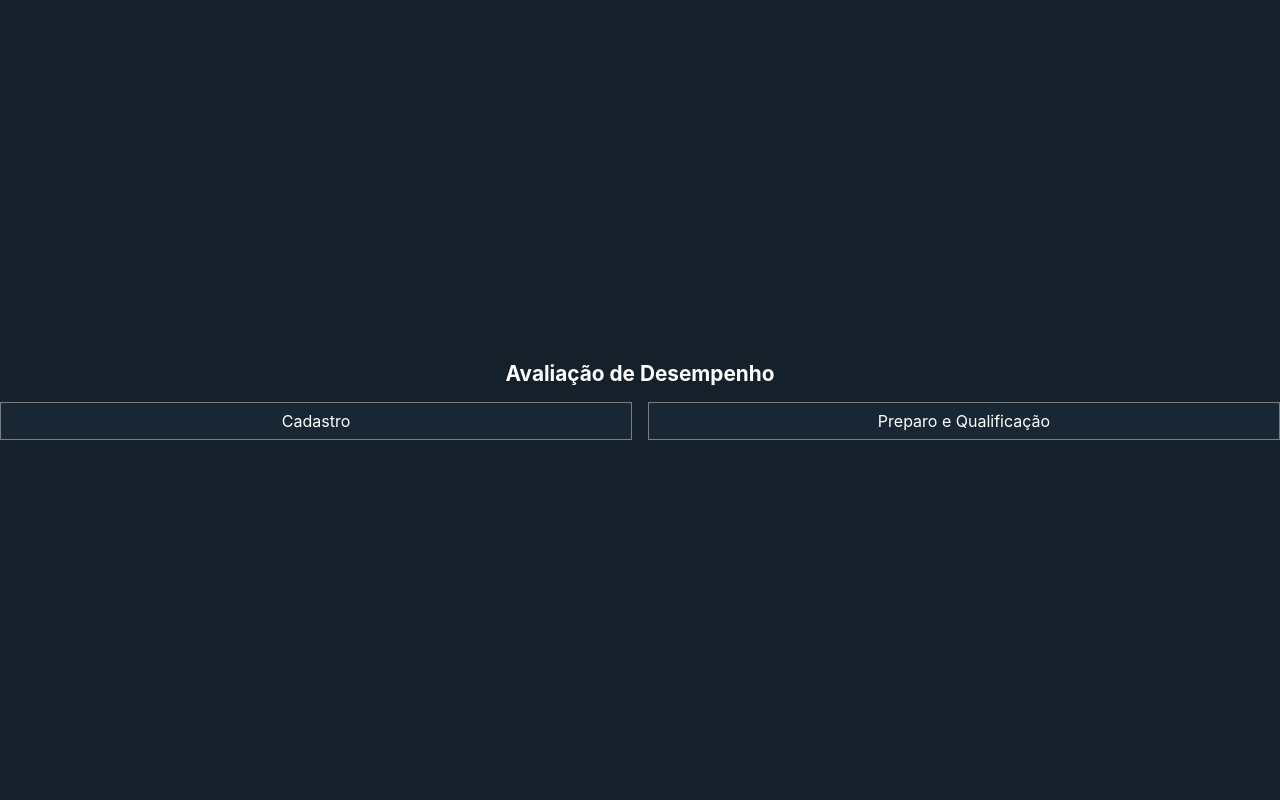
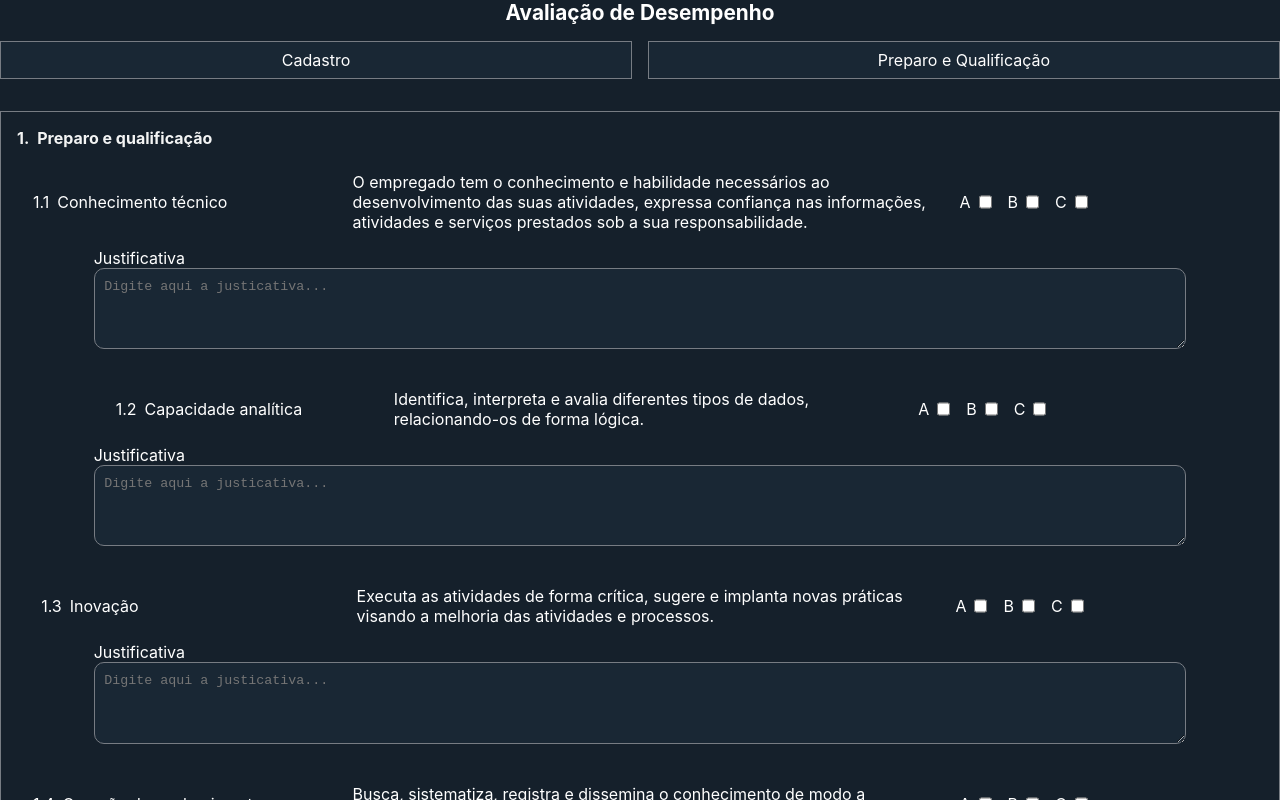
Before and after one commit to Leandro-Frota/appAvaliacaoDesempenho, a React (Create React App) app: page / in a window 1280 px wide. Both pictures are taken after a click on the element "Preparo e Qualificação". Shown: the top 800 px of the page. Built offline with nearby package versions, Linux system fonts and the light colour scheme.

Commit message:
Add button to open and close components

```diff
--- a/src/App.css
+++ b/src/App.css
@@ -9,12 +9,11 @@
 .app{
   background-color: #15202B;
   width: 100%;
-  height: 100vh;
+  height: 100%;
   display: flex;
   flex-direction: column;
   justify-content: center;
   /* align-items: center; */
-  /* height: 100vh; */
 
 }
 
--- a/src/App.js
+++ b/src/App.js
@@ -14,10 +14,15 @@
   const [registration,setRegistration] = useState("")
   const [management,setManagement] = useState("")
   const [listEmploy, setListEmploy] = useState([])
-  const [displayShow,setDisplayShow] = useState("none")
+  const [displayRegister,setDisplayRegister] = useState("none")
+  const [displayPrepareQualificacion, setPrepareQualificacion] = useState("none")
+
+  // console.log(displayPrepareQualificacion)
+  console.log(displayRegister)
 
 
-  // console.log(name, office, registration, management, displayShow)
+
+  console.log(name, office, registration, management,listEmploy)
 
 
 
@@ -43,14 +48,24 @@
 
 }
 
-function toggle(){
-  if(displayShow === "none"){
-    setDisplayShow("")
+function toggleRegister(){
+  if(displayRegister === "none" ){
+    setPrepareQualificacion("none")
+    setDisplayRegister("")
   }else{
-    setDisplayShow("none")
+    setDisplayRegister("none")
+  }
+
+}
+
+function togglePrepQual(){
+  if(displayPrepareQualificacion === "none" ){
+    setDisplayRegister("none")
+    setPrepareQualificacion("")
+  }else{
+    setPrepareQualificacion("none")
   }
 }
-
 
 
   return (
@@ -58,11 +73,11 @@
           <form className="app">
             <h1>Avaliação de Desempenho</h1>
             <div className='btnContainer'>
-          <div onClick={toggle} className='btnRegister'>Cadastro</div>
-          <div className='btnPreparationQualification'>Preparo e Qualificação</div>
+              <div onClick={toggleRegister}  className='btnRegister'>Cadastro</div>
+              <div onClick={togglePrepQual}  className='btnPreparationQualification'>Preparo e Qualificação</div>
             </div>
             <Cadastro
-        display={displayShow}
+            display={displayRegister}
             updateName={updateName}
             updateOffice={updateOffice}
             updateRegistration={updateRegistration}
@@ -70,14 +85,16 @@
             updateListEmploy = {updateListEmploy}
             />
 
-
-        <PreparoQualificacao module="1."/>
-
-        {/* <button>Enviar</button>  */}
-      </form>
+            <PreparoQualificacao
+            display={displayPrepareQualificacion}
+            module="1."
+            />
 
 
+        </form>
       );
 }
 
+
+
 export default App;
--- a/src/Componentes/Cadastro/Cadastro.jsx
+++ b/src/Componentes/Cadastro/Cadastro.jsx
@@ -1,6 +1,6 @@
 import './Cadastro.css'
 
-function Cadastro({updateName,updateOffice,updateRegistration,updateManagement,updateListEmploy, display}) {
+function Cadastro({updateName,updateOffice,updateRegistration,updateManagement,updateListEmploy,display}) {
      console.log(display)
     function captureName(e){
        updateName(e.target.value)
--- a/src/Componentes/PreparoQualificação/PreparoQualificacao.css
+++ b/src/Componentes/PreparoQualificação/PreparoQualificacao.css
@@ -1,4 +1,6 @@
 .container{
+    height: 100%;
+    margin-top: 2rem;
     color: #fff;
     padding: 1rem;
     border: 1px solid #777C83;
--- a/src/Componentes/PreparoQualificação/PreparoQualificação.jsx
+++ b/src/Componentes/PreparoQualificação/PreparoQualificação.jsx
@@ -2,7 +2,8 @@
 import Question from "../Question/Question";
 import { useEffect, useState } from "react";
 
-function PreparoQualificacao({module}){
+function PreparoQualificacao({module,display}){
+    console.log(display)
 
     const [valueQuestion1, setValueQuestion1] = useState(0)
     const [valueQuestion2, setValueQuestion2] = useState(0)
@@ -39,7 +40,7 @@
     // console.log(check)
 
     return(
-        <div style ={{display: 'none'}} className="container">
+        <div  className="container" style={{display: display}}>
             <h2><span>{module}</span>Preparo e qualificação</h2>
             <Question
             item="1.1"
--- a/src/index.css
+++ b/src/index.css
@@ -7,6 +7,8 @@
   -moz-osx-font-smoothing: grayscale;
   padding: 0;
   box-sizing: border-box;
+  height: 100%;
+  background-color: #15202B;
 }
 
 code {
```
Lines whose indentation alone changed are shown as unchanged.
